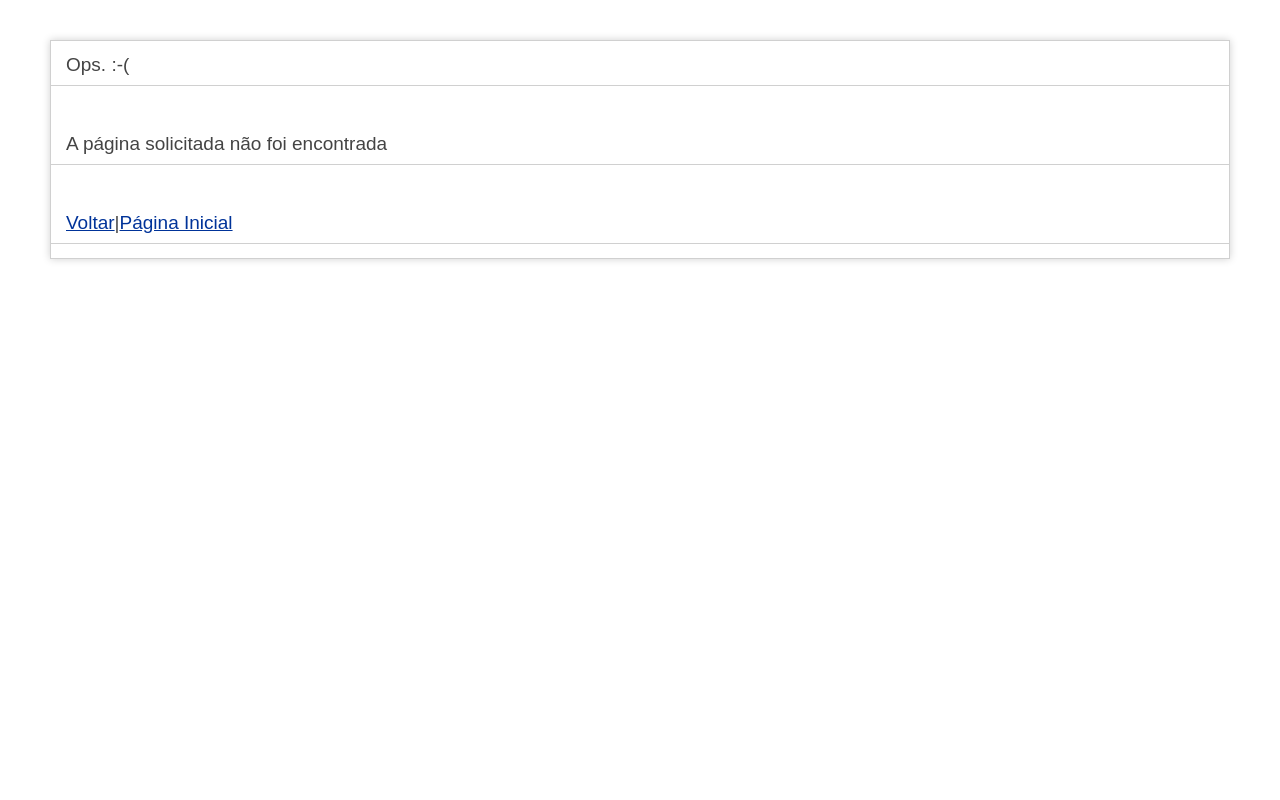
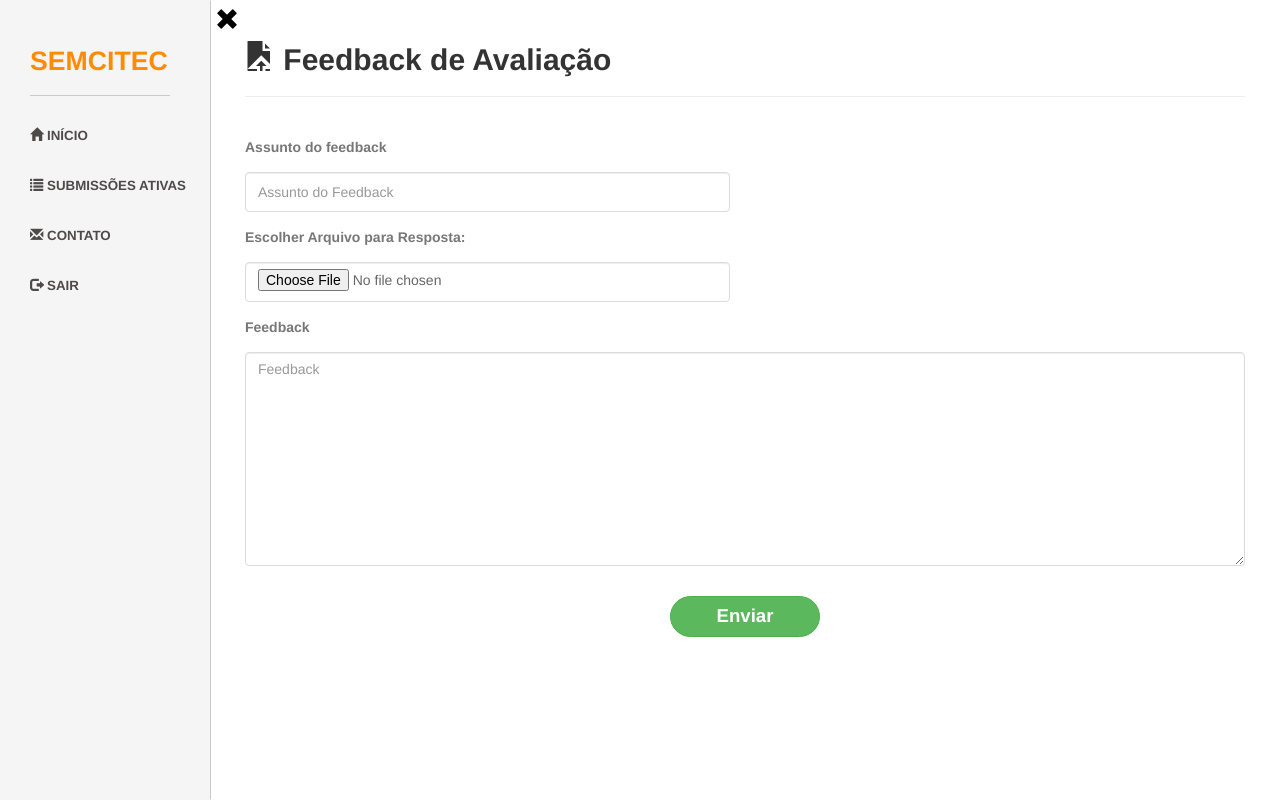
Before and after one commit to joseguilhermeromano/ifevents, a CodeIgniter app: page /semcitec/index.php/avaliadorcontrol/feedback in a window 1280 px wide. Run offline with CodeIgniter, Linux system fonts and the light colour scheme; some libraries are stand-ins or nearby versions.

Commit message:
Elaboração do layout das páginas de Submissões ativas, contato e Feedback da área do Avaliador!

```diff
--- a/application/controllers/AvaliadorControl.php
+++ b/application/controllers/AvaliadorControl.php
@@ -31,4 +31,16 @@ class AvaliadorControl extends CI_Controller{
                 $this->load->view("common/footer_interno");
             }
 
+            public function feedback(){
+                $this->load->view("common/header_interno");
+                $this->load->view("avaliador/feedback");
+                $this->load->view("common/footer_interno");
+            }
+
+            public function contato(){
+                $this->load->view("common/header_interno");
+                $this->load->view("avaliador/contato");
+                $this->load->view("common/footer_interno");
+            }
+
     }
--- /dev/null
+++ b/application/views/avaliador/feedback.php
@@ -0,0 +1,61 @@
+
+
+<h2><span class="glyphicon glyphicon-open-file"></span><b> Feedback de Avaliação</b></h2>
+<hr>
+<br>
+
+ <div class="error"><?php echo validation_errors(); ?></div>
+
+    <?php if ($this->session->flashdata('success')) { ?>
+               <div class="alert alert-success">
+                    <?= $this->session->flashdata('success') ?>
+                </div>
+    <?php } ?>
+
+    <?php if ($this->session->flashdata('empty')) { ?>
+                <div class="alert alert-danger">
+                    <?= $this->session->flashdata('empty') ?>
+                </div>
+    <?php } ?>
+
+    <?php if ($this->session->flashdata( 'subm_artigo' )) { ?>
+           <div class="alert alert-danger">
+                 <?= $this->session->flashdata( 'subm_artigo' ) ?>
+           </div>
+<?php } ?>
+
+<?php echo form_open_multipart( 'DataControl/submitCadastro', 'role="form" class="formsignin" enctype="multipart/form-data"' ); ?>
+
+<div class="row">
+    <div class="col-md-6">
+        <div class="form-group">
+        <b><?php echo form_label( 'Assunto do feedback', 'aval_assunto' ); ?></b>
+        <?php $data = array( 'name' => 'aval_assunto', 'placeholder' => "Assunto do Feedback", 'class' => 'form-control estilo-input' );
+               echo form_input($data);?>
+        </div>
+    </div>
+</div>
+
+<div class="row">
+
+    <div class="col-md-6">
+        <div class="form-group">
+        <b><?php echo form_label( 'Escolher Arquivo para Resposta:', 'arquivo_feedback' ); ?></b>
+        <?php $data = array( 'name' => 'arquivo_feedback','class' => 'form-control estilo-input');
+              echo form_upload($data);?>
+        </div>
+    </div>
+</div>
+<div class="row">
+    <div class="col-md-12">
+        <b><?php echo form_label( 'Feedback', 'feedback' ); ?></b><br>
+        <?php   $data = array( 'name' => 'feedback', 'placeholder' => 'Feedback','cols' => 200, 'rows' =>10,'class' => 'form-control estilo-input');
+                    echo form_textarea( $data ); ?>
+    </div>
+</div>
+<?php echo '<br><center>'.form_submit("btn_cadastro", "Enviar",array('class' => 'btn btn-success button'))."</center>";
+
+      echo form_fieldset_close();
+
+      echo form_close();
+?>
--- a/application/views/common/header_interno.php
+++ b/application/views/common/header_interno.php
@@ -59,7 +59,7 @@
         </div><!-- /#sidebar-wrapper -->
 
         <?php
-            }else if ($usuario=="organizaodor"){
+            }else if ($usuario=="organizador"){
         ?>
         <!-- Menu Organizador -->
 
@@ -114,7 +114,10 @@
                     <a href="<?php echo base_url("avaliador/index");?>"><span class="glyphicon glyphicon-home"></span>  INÍCIO</a>
                 </li>
                 <li class="<?php if($paginacorrente == 'submissoes') {echo 'active';} ?>">
-                    <a href="<?php echo base_url("avaliador/submissoes");?>"><span class="glyphicon glyphicon-list"></span>  SUBMISSÕES</a>
+                    <a href="<?php echo base_url("avaliador/submissoes");?>"><span class="glyphicon glyphicon-list"></span>  SUBMISSÕES ATIVAS</a>
+                </li>
+                <li class="<?php if($paginacorrente == 'contato') {echo 'active';} ?>">
+                    <a href="<?php echo base_url("avaliador/contato");?>"><span class="glyphicon glyphicon-envelope"></span>  CONTATO</a>
                 </li>
                 <li class="">
                     <a href="#"><span class="glyphicon glyphicon-log-out"></span>  SAIR</a>
--- a/assets_interno/css/simple-sidebar.css
+++ b/assets_interno/css/simple-sidebar.css
@@ -92,7 +92,7 @@
     width:210px;
     color: #4e4a4a;
     font-weight: bold;
-    font-size: 12pt;
+    font-size: 10pt;
 
 }
 
@@ -397,6 +397,11 @@ label{
     font-size: 14pt;
 }
 
+.estilo-botao-feedback{
+    color: #777777;
+    font-size: 14pt;
+}
+
 .estilo-botao-exclusao{
     color: red;
     font-size: 14pt;
```
Also changed, not shown: application/views/avaliador/contato.php (added, +43 -0 lines), application/views/avaliador/submissoes.php (+7 -4 lines).
